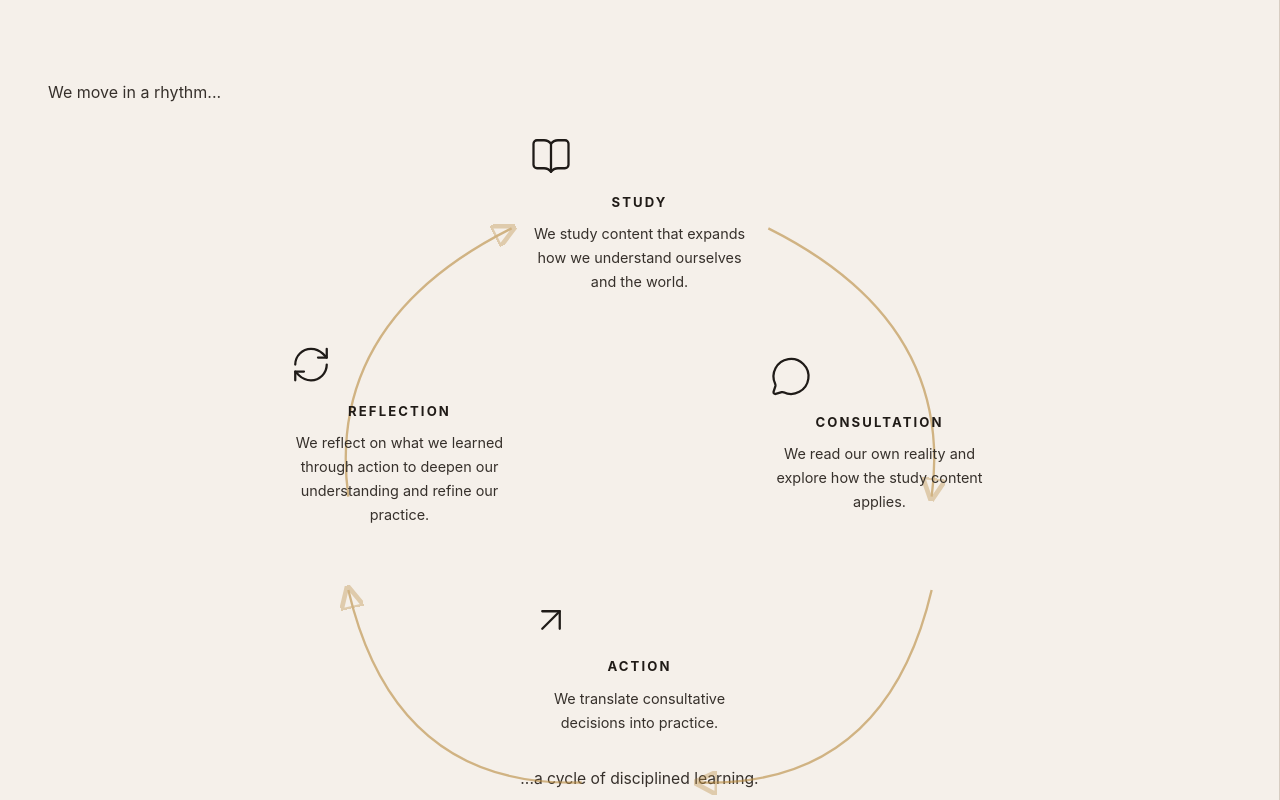
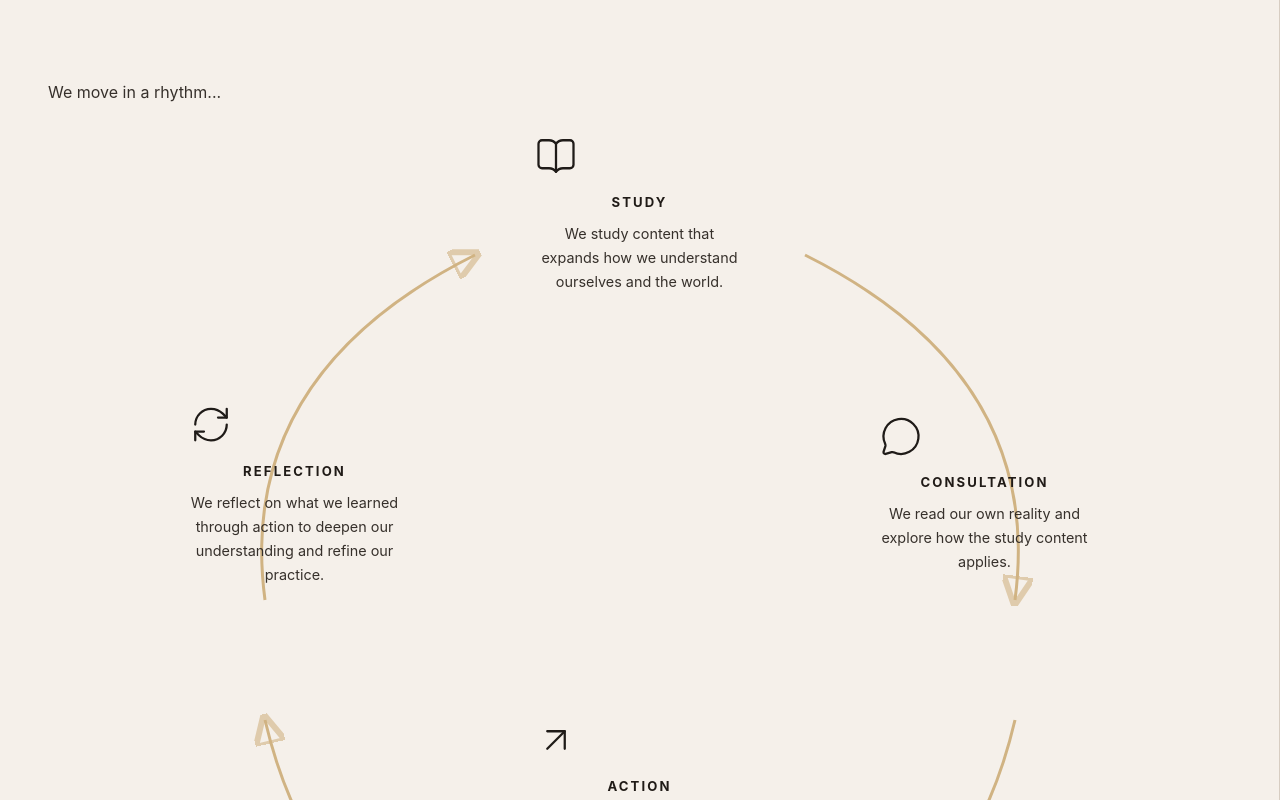
Before and after one commit to travisbirchattba/the-stage-beyond-site, a React (Vite) app: page / in a window 1280 px wide. Shown: the part 980-1780 px from the top of the page. Built offline with nearby package versions, Linux system fonts and the light colour scheme.

Commit message:
Push cycle arrows outside text

```diff
--- a/src/styles.css
+++ b/src/styles.css
@@ -309,9 +309,9 @@ h1 {
   }
 }
 .cycleWrapper {
-  position: relative;
-  width: min(700px, 100%);
-  height: 600px;
+ position: relative;
+  width: min(900px, 100%);
+  height: 720px;
   margin: 0 auto;
 }
 
@@ -330,8 +330,8 @@ h1 {
 }
 
 .circleStep {
-  position: absolute;
-  width: 220px;
+    position: absolute;
+  width: 210px;
   text-align: center;
 }
 
```
